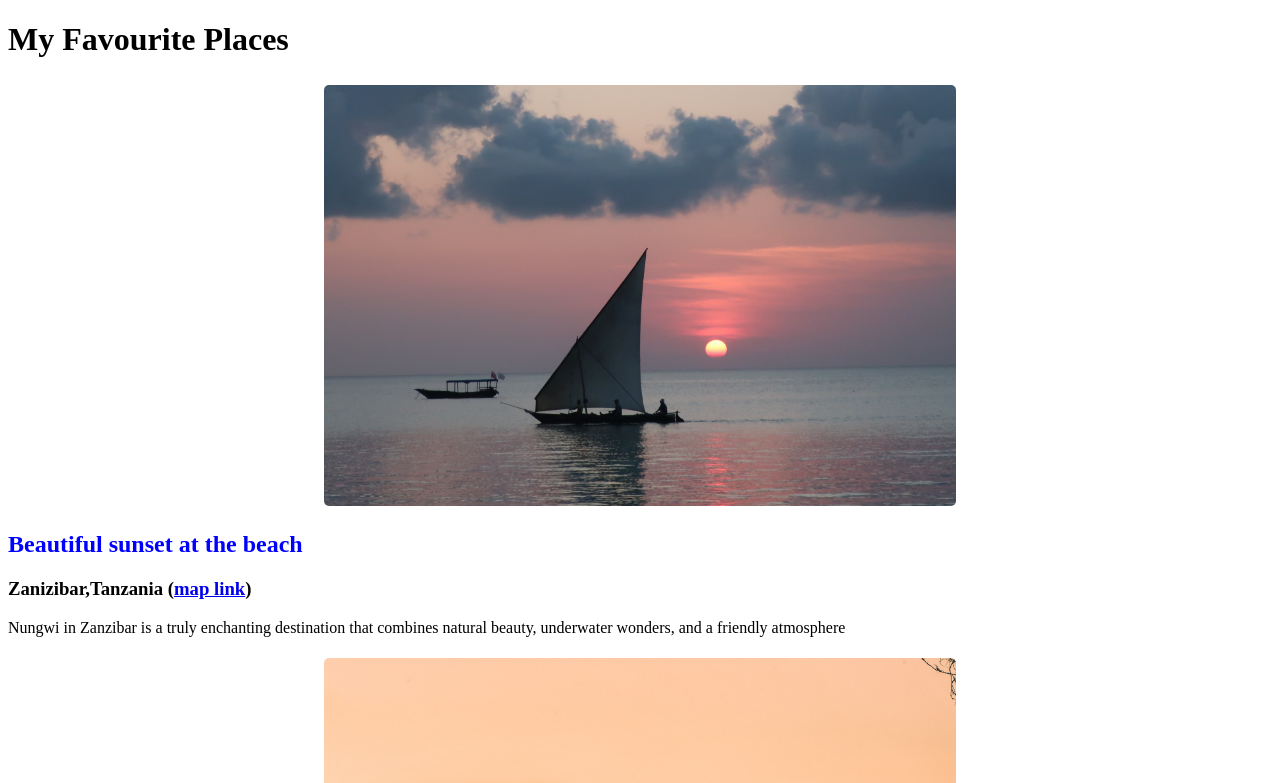
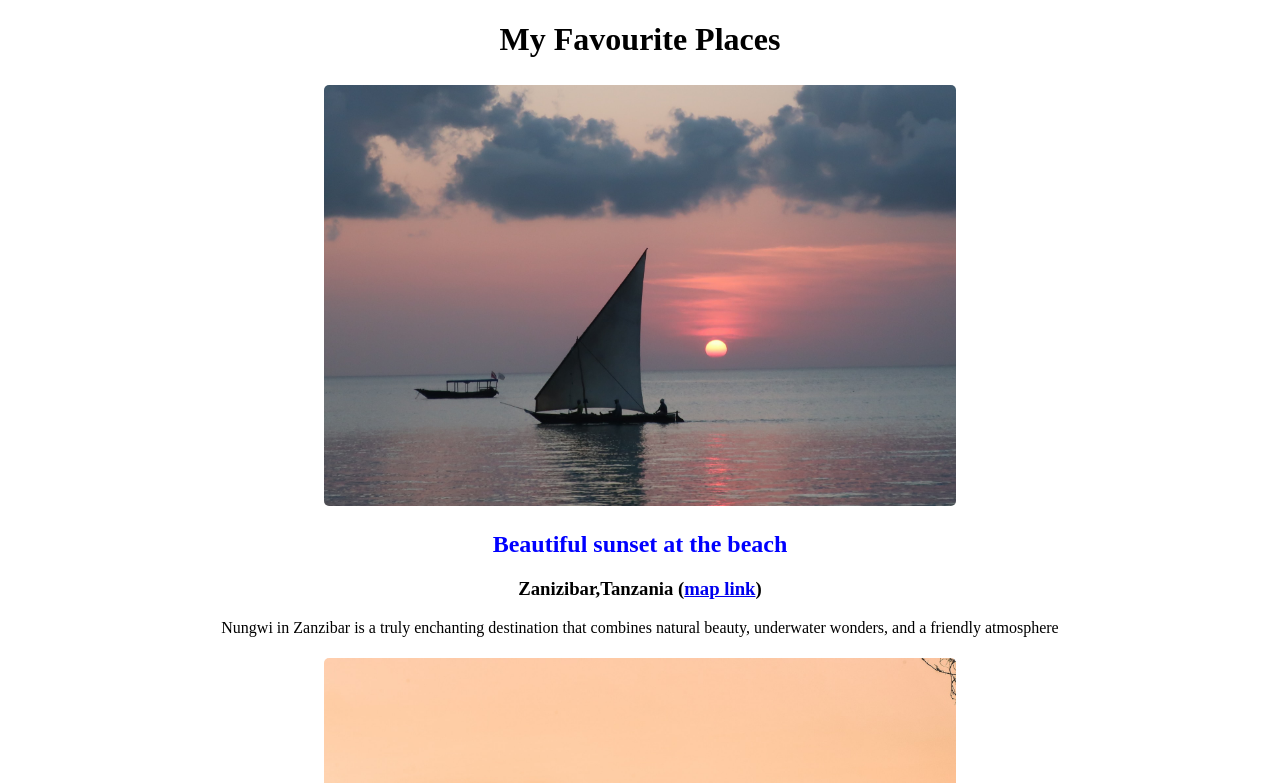
Before and after one commit to cynthiacodes/favourite-places-react, a React (Create React App) app: page / in a window 1280 px wide. Shown: the top 783 px of the page. Built offline with nearby package versions, Linux system fonts and the light colour scheme; the HTML template or start-up script is replaced by a standard one.

Commit message:
added entry-text,entry-location css classname and center text align

```diff
--- a/src/components/App.css
+++ b/src/components/App.css
@@ -1,11 +1,12 @@
 .header-title{
-
+    text-align: center;
 }
 
 
 
 .entry-title{
-    color:blue
+    color:blue;
+    text-align: center;
 }
 
 .entry-image{
@@ -17,6 +18,16 @@
    padding:5px;
 }
 
+.entry-location{
+    text-align: center;
+
+}
+
+.entry-text{
+    text-align: center;
+
+}
+
 .page-footer{
   color: black;
   text-align: center;
--- a/src/components/PlaceEntry.tsx
+++ b/src/components/PlaceEntry.tsx
@@ -15,10 +15,10 @@ interface PlaceEntryProps {
       <section>
         <img className= 'entry-image' src = {imageURL}  alt = {imageText} />
         <h2 className = 'entry-title'>{title}</h2>
-        <h3>
+        <h3 className='entry-location'>
         {placeName},{countryName} (<a href={mapURL}>map link</a>)
         </h3>
-        <p>
+        <p className='entry-text'>
         {text}
         </p>
       </section>
```
